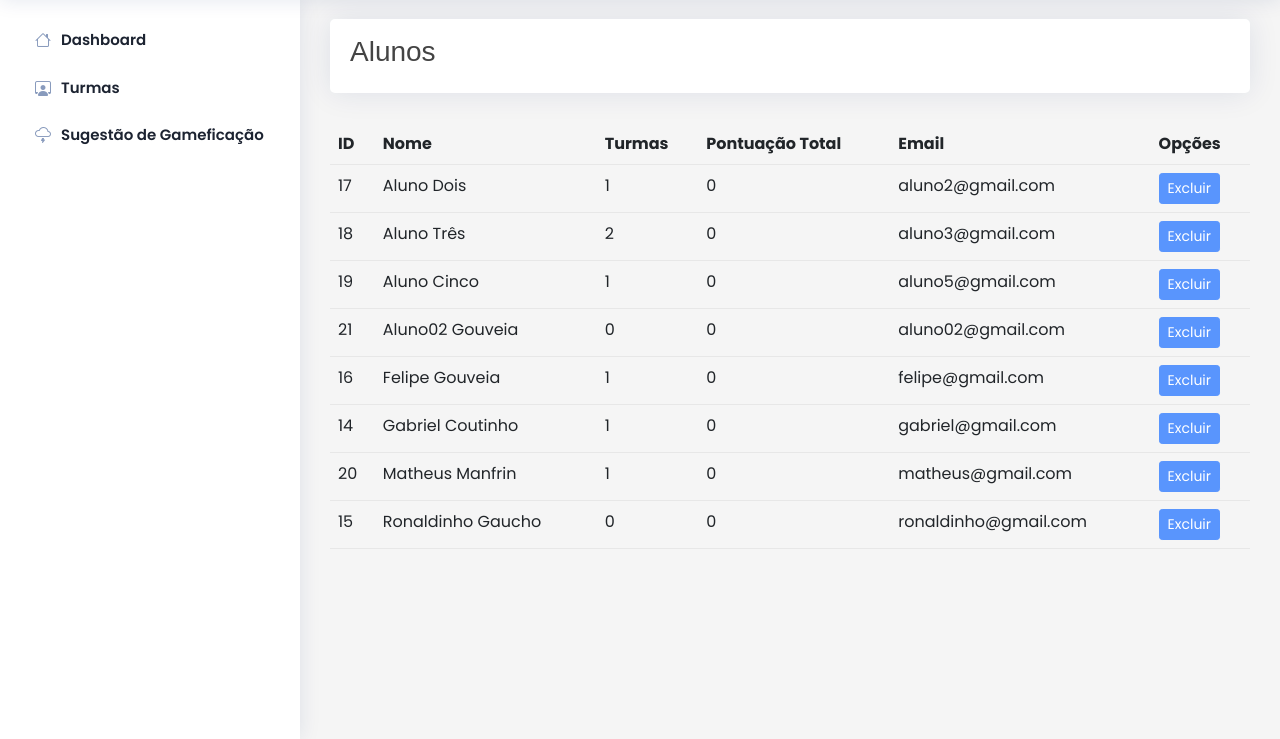
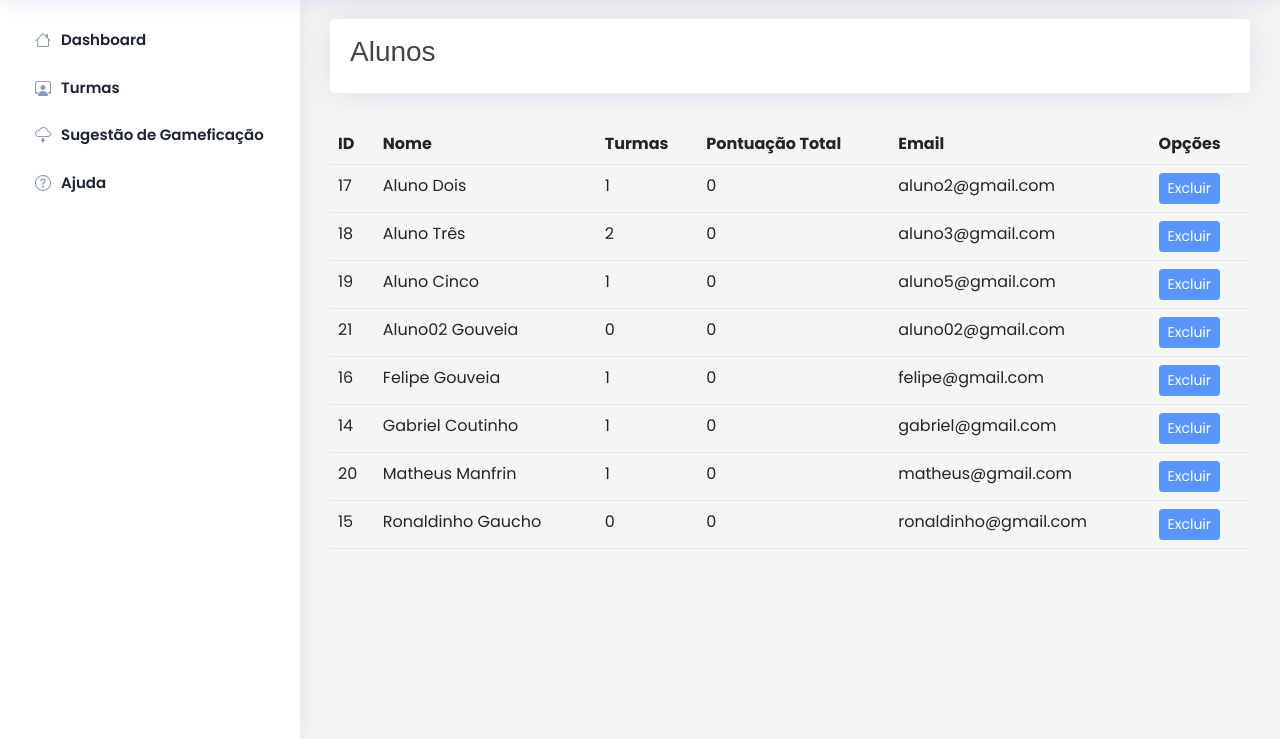
Before and after one commit to MarceloGouveia77/gamefic, a Django app: page /alunos/ in a window 1280 px wide. Shown: the part 61-800 px from the top of the page. Run offline with Django 3.2, Linux system fonts and the light colour scheme; a user stored in the database is signed in; data comes from the database, SQL or seed files in the repository; some libraries are stand-ins or nearby versions.

Commit message:
remover sugestao do aluno

```diff
--- a/core/templates/core/menu.html
+++ b/core/templates/core/menu.html
@@ -13,11 +13,21 @@
             <span>Turmas</span>
             </a>
         </li>
+
+        {% if user.is_superuser %}
         <li class="nav-item">
             <a class="nav-link {% if not pagina == 'Sugestão de Gamificação' %} collapsed {% endif %}" href="{% url 'core:sugestao' %}">
             <i class="bi bi-cloud-lightning"></i>
             <span>Sugestão de Gameficação</span>
             </a>
         </li>
+        {% endif %}
+        <li class="nav-item">
+            <a class="nav-link {% if not pagina == 'Sugestão de Gamificação' %} collapsed {% endif %}" href="{% url 'core:sugestao' %}">
+            <i class="bi bi-question-circle"></i>
+            <span>Ajuda</span>
+            </a>
+        </li>
+
     </ul>
 </aside>
```
